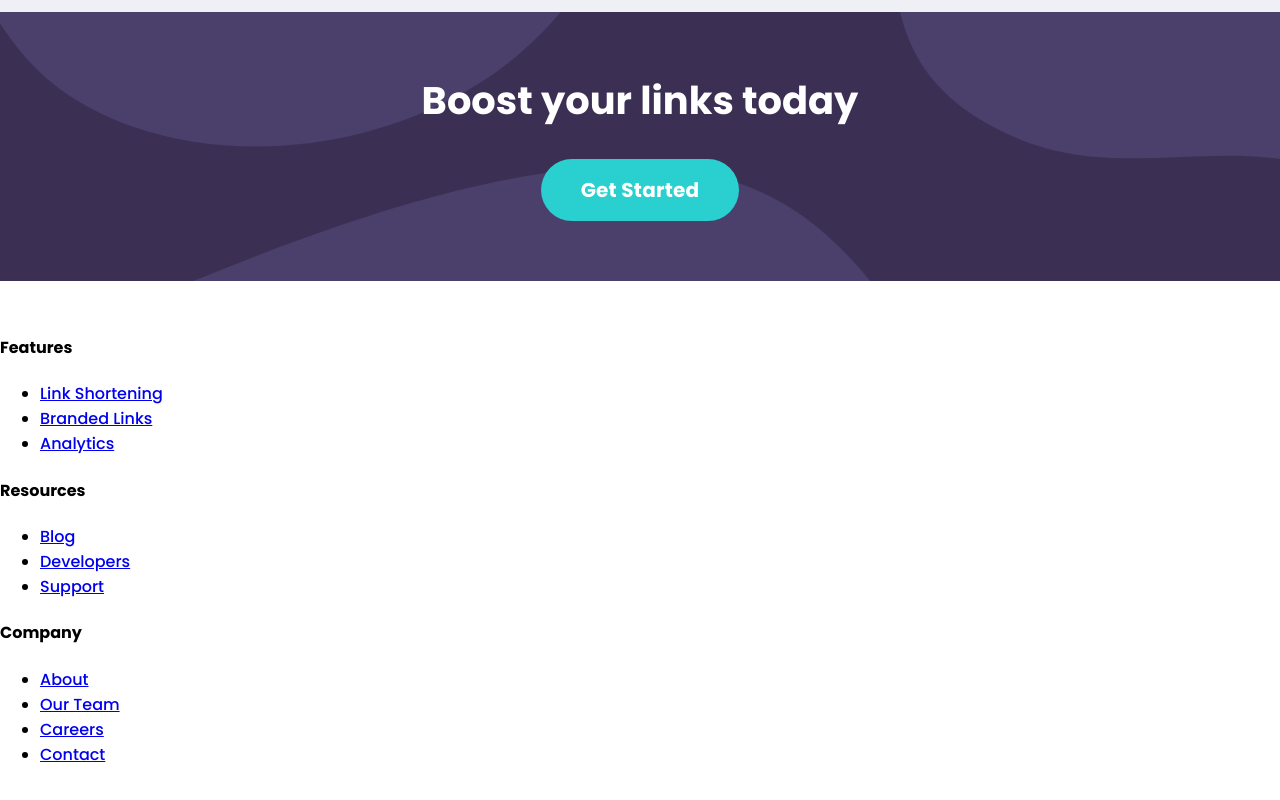
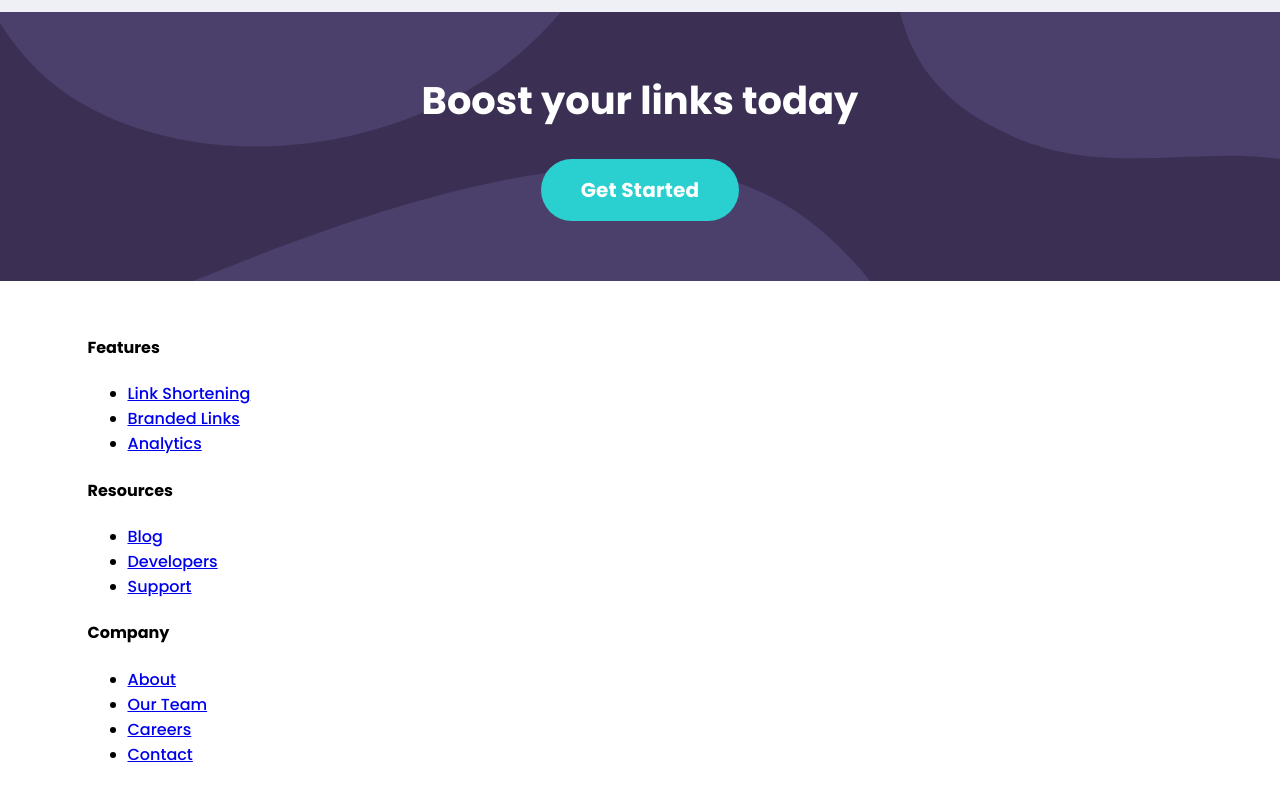
Before and after one commit to p-kosinski/url-shortening-api, a React (Create React App) app: page / in a window 1280 px wide. Shown: the part 1983-2783 px from the top of the page. Built offline with nearby package versions, Linux system fonts and the light colour scheme.

Commit message:
Wrap Footer content in Container

```diff
--- a/src/components/layout/Footer/Footer.js
+++ b/src/components/layout/Footer/Footer.js
@@ -1,3 +1,4 @@
+import Container from '../Container/Container';
 import LinkLogo from '../../common/LinkLogo/LinkLogo';
 import LinkIcon from '../../common/LinkIcon/LinkIcon';
 import LinkFooter from '../../common/LinkFooter/LinkFooter';
@@ -11,6 +12,7 @@ import styles from './Footer.module.scss';
 
 const Footer = () => (
   <footer className={styles.component}>
+    <Container>
       <div className={styles.wrapper}>
         <div className={styles.logoWrapper}>
           <LinkLogo
@@ -73,6 +75,7 @@ const Footer = () => (
           <LinkIcon to='#0' icon={<InstagramIcon />} />
         </div>
       </div>
+    </Container>
   </footer>
 );
 
```
Lines whose indentation alone changed are shown as unchanged.
